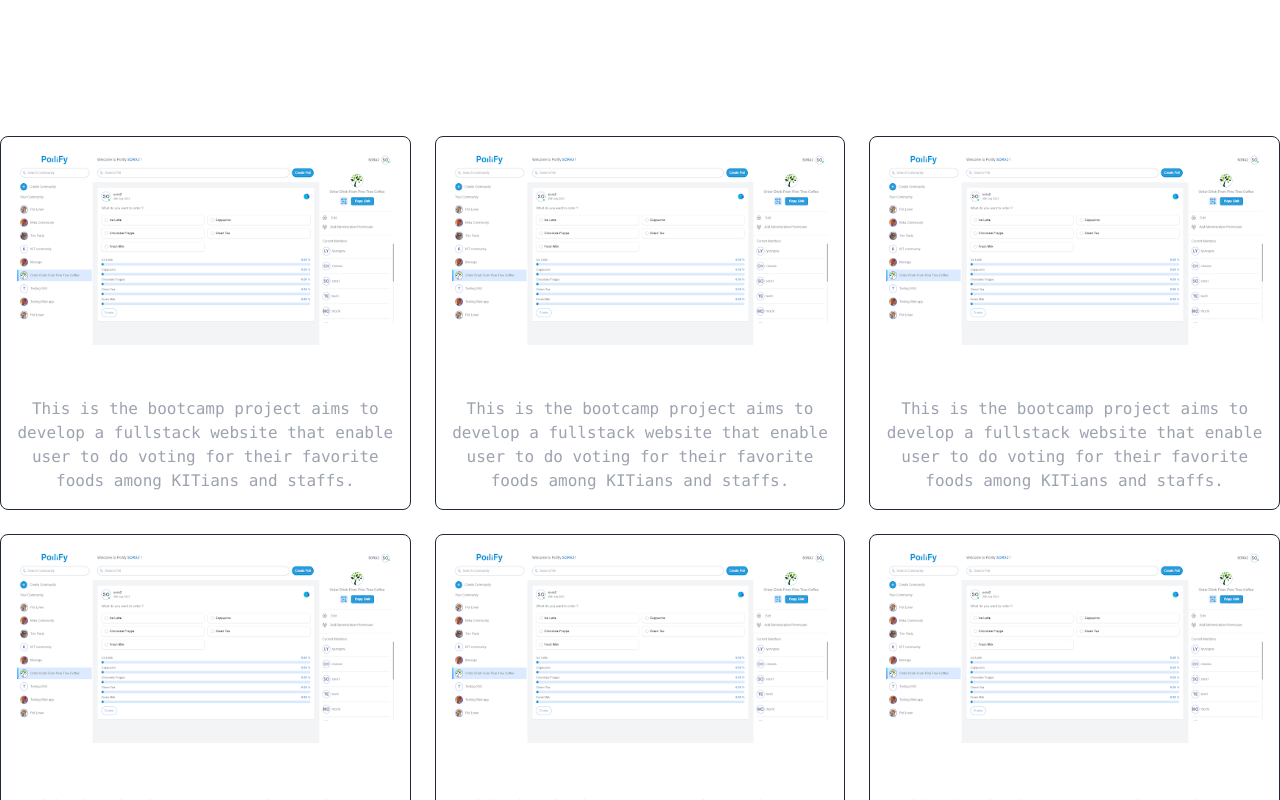
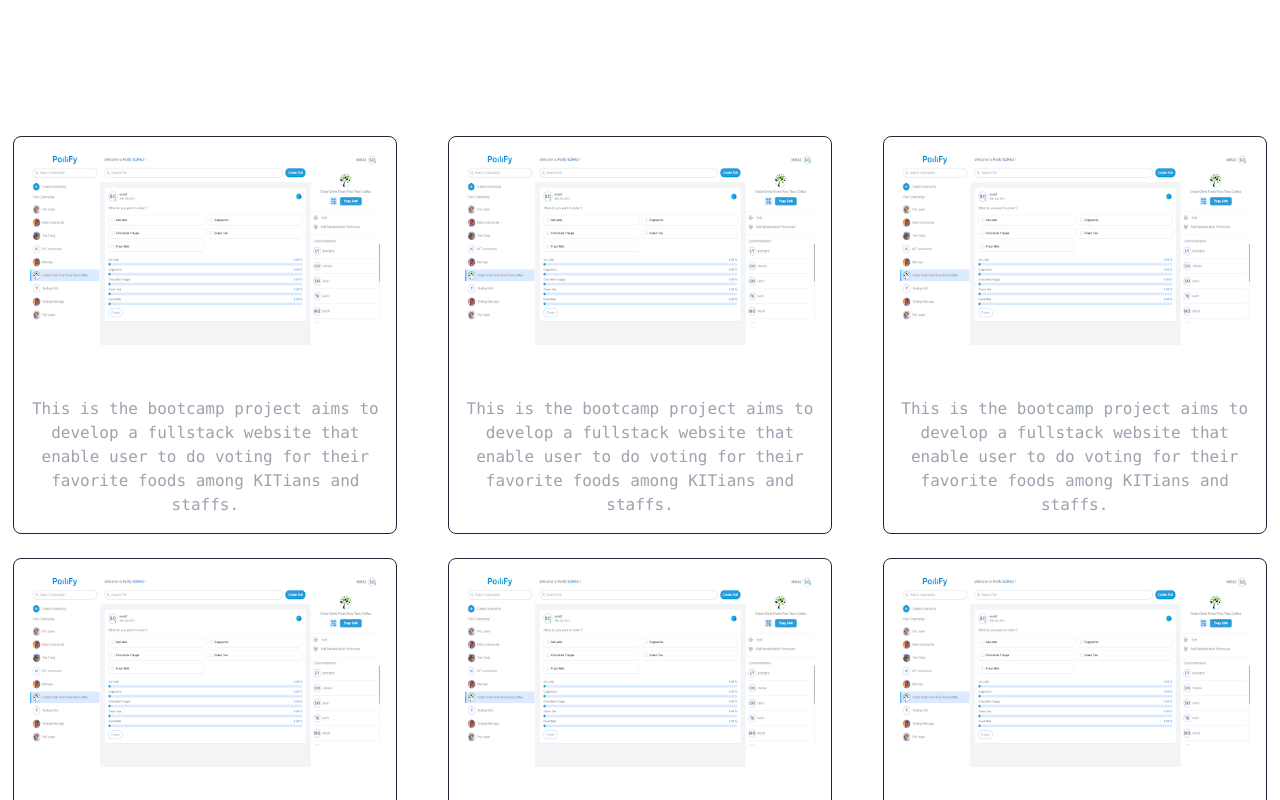
Before and after one commit to laysophann/portfolio, a Next.js app: page / in a window 1280 px wide. Shown: the part 4200-5000 px from the top of the page. Built offline with nearby package versions, Linux system fonts and the light colour scheme.

Commit message:
add styling project

```diff
--- a/components/Project.jsx
+++ b/components/Project.jsx
@@ -12,7 +12,7 @@ function Project() {
           {projects.map((project, index) => (
             <motion.div
               key={index}
-              className="p-4 rounded-lg border border-gray-800 hover:border-white"
+              className="p-4 rounded-lg border border-gray-800 hover:border-white mx-auto max-w-sm"
               whileHover={{ scale: 1.05, transition: { duration: 0.2 } }}
               initial={{ opacity: 0, y: 20 }}
               animate={{ opacity: 1, y: 0 }}
@@ -22,8 +22,7 @@ function Project() {
               <motion.img
                 src={project.image}
                 alt={project.title}
-                className="mx-auto h-48 mb-4"
-                whileHover={{ scale: 1.1, transition: { duration: 0.2 } }}
+                className="mx-auto h-48 mb-4 rounded-md"
               />
               <h3 className="text-lg font-semibold text-white mb-2">
                 {project.title}
```
